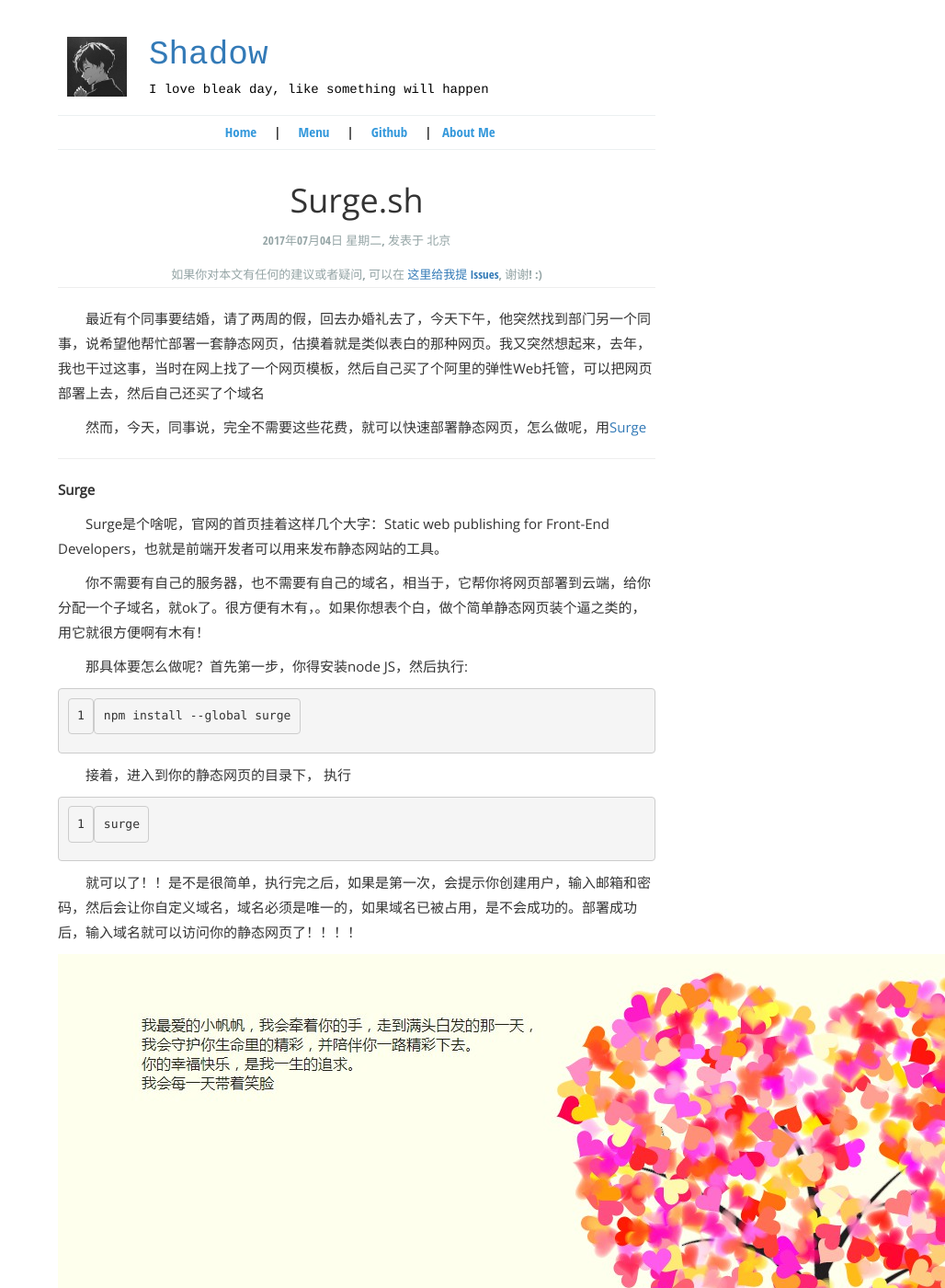
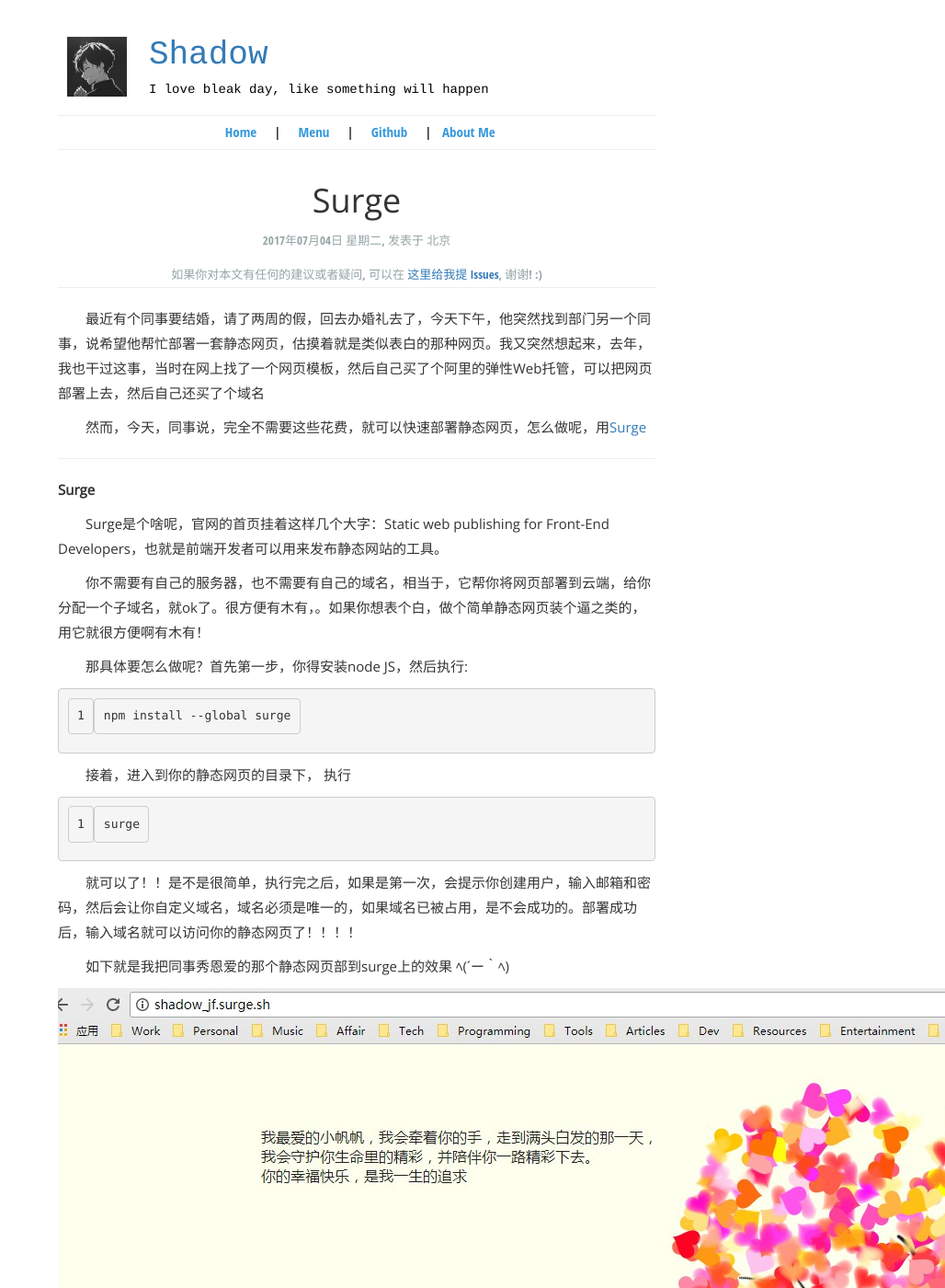
Before and after one commit to shadowJF/shadowjf.github.com, a Jekyll site: the page built from _posts/2017-07-04-Surge.md, in a window 1280 px wide and 1400 px high. Shown: the whole window at 92% size, without its empty margins (252-1280 px from the left). Built offline with Jekyll 4.4.1, drawn with Linux system fonts in a browser that asks for light colours; comment, search, counter and statistics services are not loaded.

Commit message:
modify picture

```diff
--- a/_posts/2017-07-04-Surge.md
+++ b/_posts/2017-07-04-Surge.md
@@ -1,10 +1,10 @@
 ---
 layout: post_layout
-title: Surge.sh
+title: Surge
 time: 2017年07月04日 星期二
 location: 北京
 pulished: true
-tag: Web
+tag: tech
 excerpt_separator: "----"
 ---
 
@@ -30,4 +30,6 @@
 
 　　就可以了！！是不是很简单，执行完之后，如果是第一次，会提示你创建用户，输入邮箱和密码，然后会让你自定义域名，域名必须是唯一的，如果域名已被占用，是不会成功的。部署成功后，输入域名就可以访问你的静态网页了！！！！
 
+　　如下就是我把同事秀恩爱的那个静态网页部到surge上的效果  ﾍ(´ー｀ﾍ)
+
 ![]({{site.pictureurl}}77.jpg?raw=true)
```
Also changed, not shown: _assets/77.jpg.
